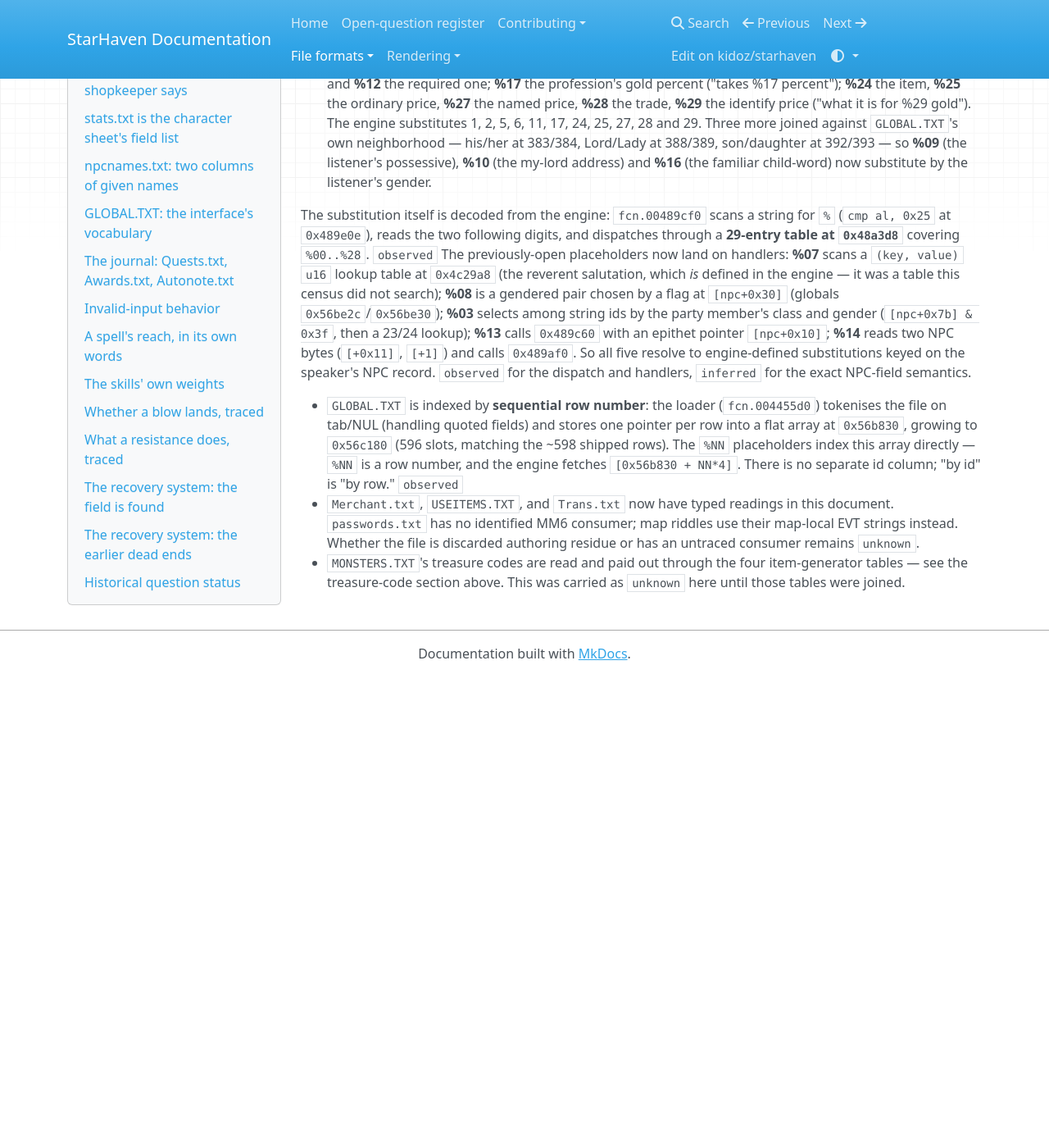
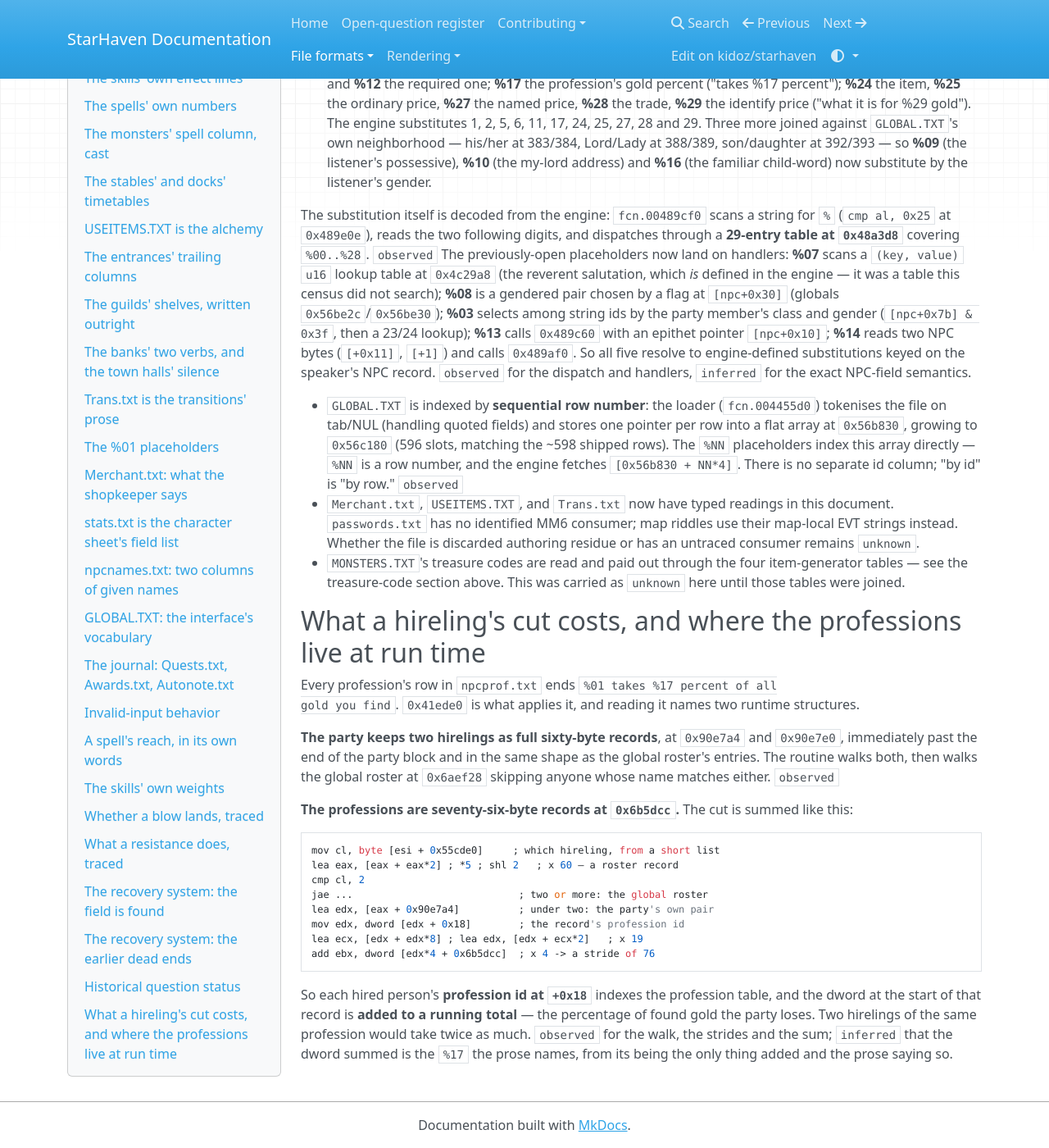
Before and after one commit to kidoz/starhaven, an MkDocs documentation site: the page built from docs/formats/text-tables.md, in a window 1280 px wide and 1400 px high, scrolled down 20412 px. Shown: the whole window at 82% size. Built offline with MkDocs 1.6.1, drawn with Linux system fonts in a browser that asks for light colours; nearby versions of some CDN libraries; before the commit the page ends 21237 px from its top, so only the background shows below that.

Commit message:
Read the hireling's cut and re-measure with both attacks live

````diff
--- a/docs/formats/text-tables.md
+++ b/docs/formats/text-tables.md
@@ -1151,3 +1151,35 @@ rolls but no recovery-shaped arithmetic (no `×128`, no small `imul`).
 - `MONSTERS.TXT`'s treasure codes are read and paid out through the four
   item-generator tables — see the treasure-code section above. This was
   carried as `unknown` here until those tables were joined.
+
+## What a hireling's cut costs, and where the professions live at run time
+
+Every profession's row in `npcprof.txt` ends `%01 takes %17 percent of all
+gold you find`. `0x41ede0` is what applies it, and reading it names two
+runtime structures.
+
+**The party keeps two hirelings as full sixty-byte records**, at `0x90e7a4` and
+`0x90e7e0`, immediately past the end of the party block and in the same shape
+as the global roster's entries. The routine walks both, then walks the global
+roster at `0x6aef28` skipping anyone whose name matches either. `observed`
+
+**The professions are seventy-six-byte records at `0x6b5dcc`.** The cut is
+summed like this:
+
+```
+mov cl, byte [esi + 0x55cde0]     ; which hireling, from a short list
+lea eax, [eax + eax*2] ; *5 ; shl 2   ; x 60 — a roster record
+cmp cl, 2
+jae ...                            ; two or more: the global roster
+lea edx, [eax + 0x90e7a4]          ; under two: the party's own pair
+mov edx, dword [edx + 0x18]        ; the record's profession id
+lea ecx, [edx + edx*8] ; lea edx, [edx + ecx*2]   ; x 19
+add ebx, dword [edx*4 + 0x6b5dcc]  ; x 4 -> a stride of 76
+```
+
+So each hired person's **profession id at `+0x18`** indexes the profession
+table, and the dword at the start of that record is **added to a running
+total** — the percentage of found gold the party loses. Two hirelings of the
+same profession would take twice as much. `observed` for the walk, the strides
+and the sum; `inferred` that the dword summed is the `%17` the prose names,
+from its being the only thing added and the prose saying so.
````
Also changed, not shown: README.md (+17 -0 lines).
